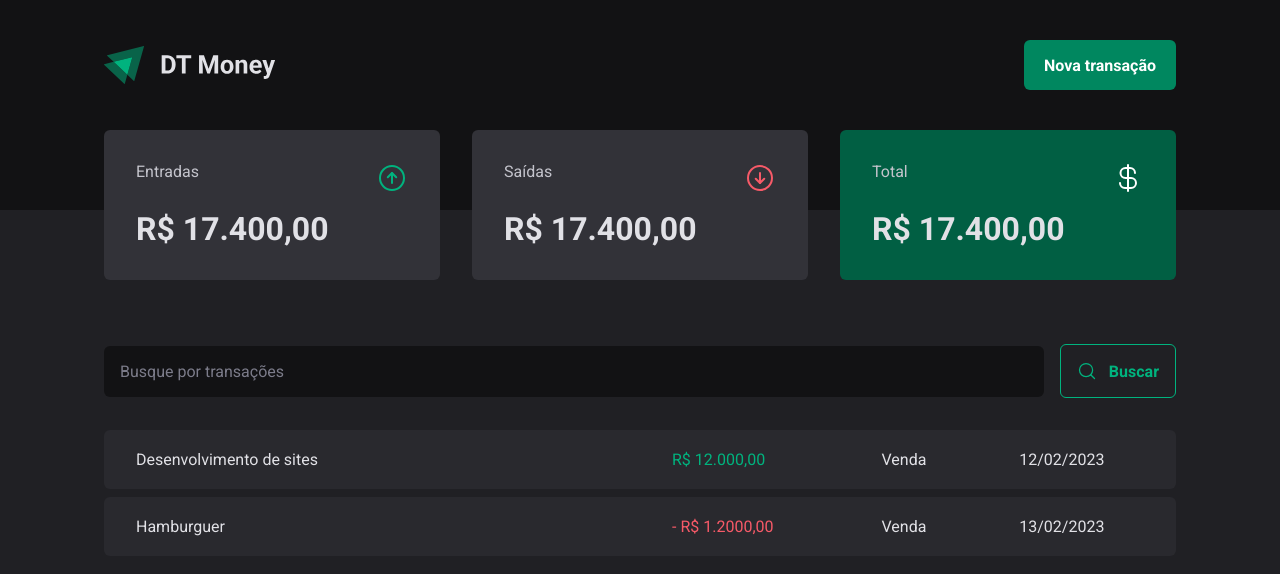
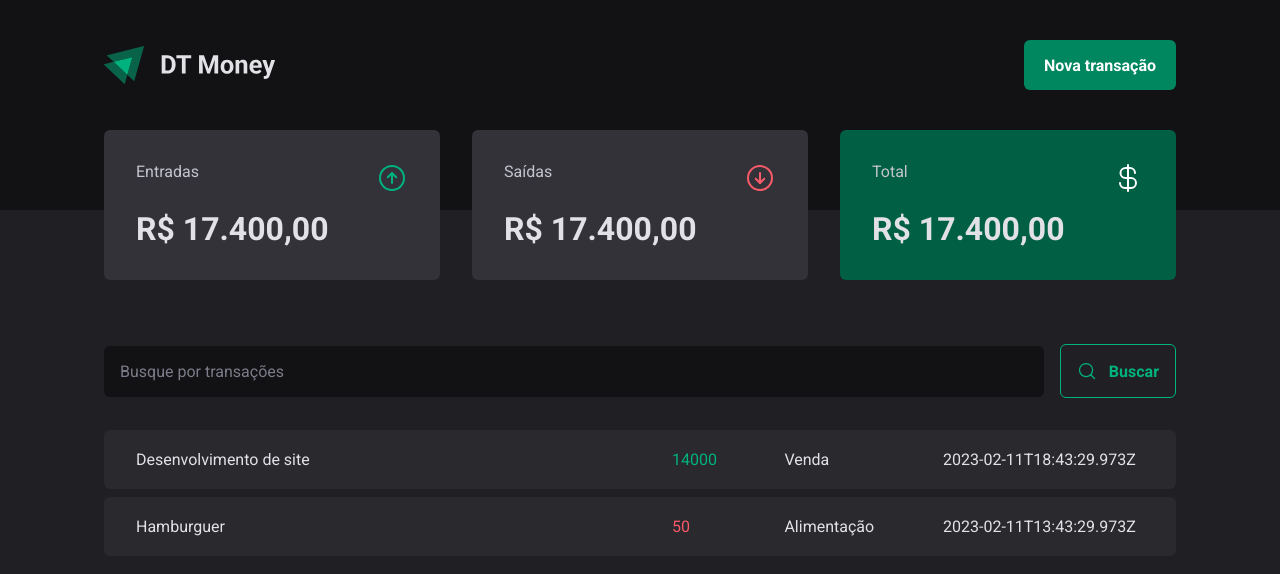
Before and after one commit to glaubermatos/dt-money, a React (Vite) app: page / in a window 1280 px wide. Shown: the top 574 px of the page. Built offline with nearby package versions, Linux system fonts and the light colour scheme; data requests are answered from the project's data file.

Commit message:
Conexão com a API - Realizando requisição HTTP

```diff
--- a/src/pages/Transactions/index.tsx
+++ b/src/pages/Transactions/index.tsx
@@ -1,10 +1,33 @@
+import { useEffect, useState } from "react";
 import { Header } from "../../components/Header";
 import { Summary } from "../../components/Summary";
 import { SearchForm } from "./components/SearchForm";
-import { SearchFormContainer } from "./components/SearchForm/styles";
+
 import { PriceHighlight, TransactionsContainer, TransactionsTable } from "./styles";
 
+interface Transaction {
+    id: number,
+    description: string,
+    type: 'income' | 'outcome',
+    category: string,
+    price: number,
+    createdAt: string
+}
+
 export function Transactions() {
+    const [transactions, setTransactions] = useState<Transaction[]>([])
+
+    useEffect(() => {
+        loadTransactions()
+    }, [])
+
+    async function loadTransactions() {
+        const response = await fetch('http://localhost:3333/transactions')
+        const data = await response.json()
+
+        setTransactions(data)
+    }
+
     return (
         <div>
             <Header />
@@ -15,22 +38,21 @@
 
                 <TransactionsTable>
                     <tbody>
-                        <tr>
-                            <td width="50%">Desenvolvimento de sites</td>
-                            <td>
-                                <PriceHighlight variant="income">R$ 12.000,00</PriceHighlight>
-                            </td>
-                            <td>Venda</td>
-                            <td>12/02/2023</td>
-                        </tr>
-                        <tr>
-                            <td width="50%">Hamburguer</td>
-                            <td>
-                                <PriceHighlight variant="outcome">- R$ 1.2000,00</PriceHighlight>
-                            </td>
-                            <td>Venda</td>
-                            <td>13/02/2023</td>
-                        </tr>
+                        {transactions.map(transaction => {
+                            return (
+                                <tr key={transaction.id}>
+                                    <td width="50%">{transaction.description}</td>
+                                    <td>
+                                        <PriceHighlight variant={transaction.type}>
+                                            {transaction.price}
+                                        </PriceHighlight>
+                                    </td>
+                                    <td>{transaction.category}</td>
+                                    <td>{transaction.createdAt}</td>
+                                </tr>
+
+                            )
+                        })}
                     </tbody>
                 </TransactionsTable>
             </TransactionsContainer>
```
